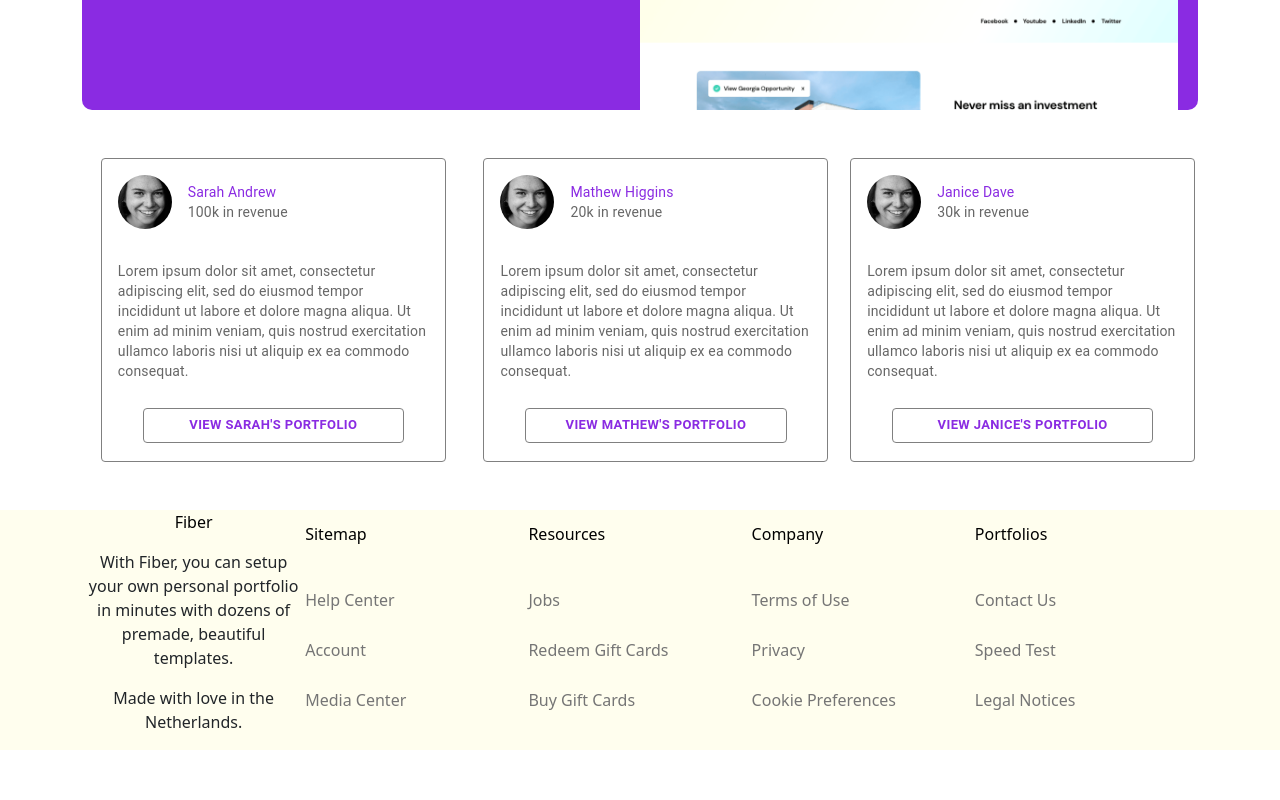
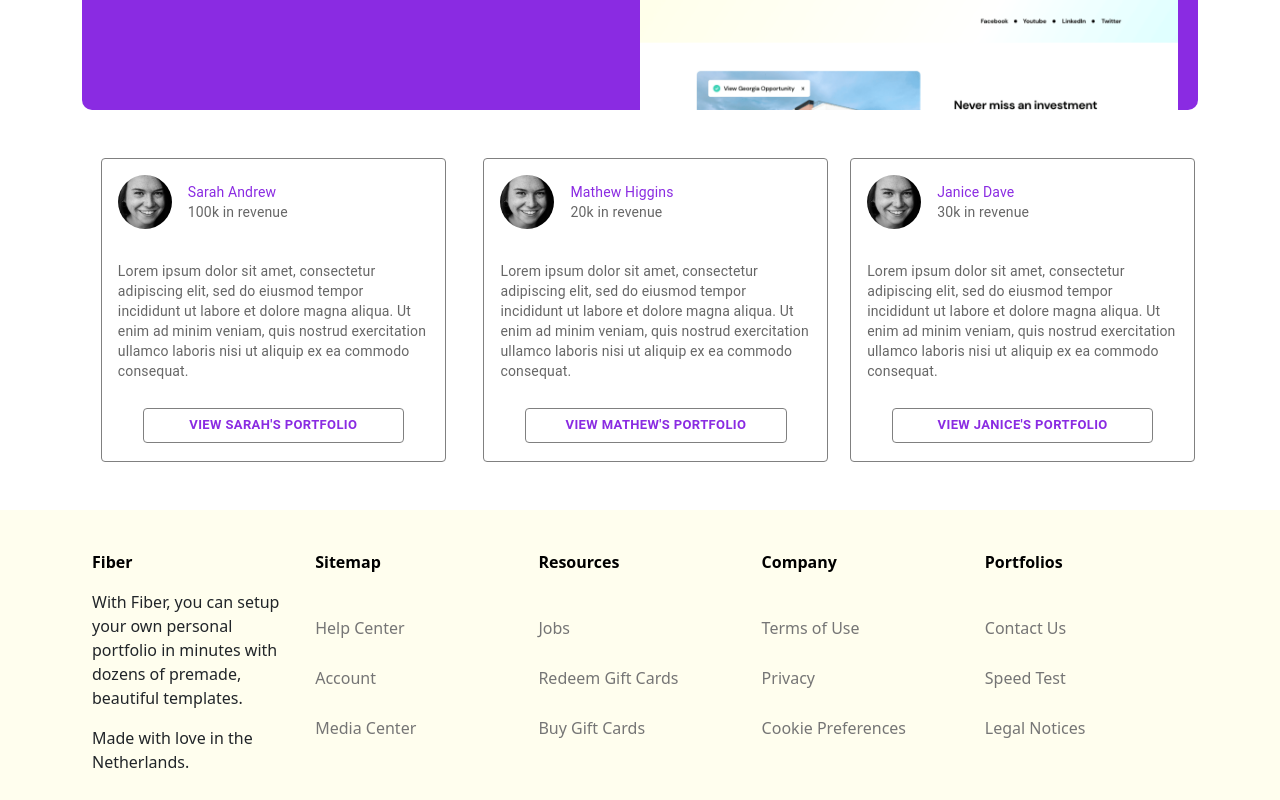
Before and after one commit to Sallehhuddin95/fiber_landing_page, a React (Create React App) app: page / in a window 1280 px wide. Shown: the part 1222-2022 px from the top of the page. Before the commit the page ends 1972 px from the top, so only its background shows below. Built offline with nearby package versions, Linux system fonts and the light colour scheme.

Commit message:
Update footer text
Update footer text

```diff
--- a/src/components/Footer.jsx
+++ b/src/components/Footer.jsx
@@ -21,7 +21,7 @@ export default function FifthSection() {
     <div className="footer-div container">
       <div className="footer-link-div">
         <div className="col-div col-xs-12">
-          <p className="footer-header">Fiber</p>
+          <p className="footer-header text-bold">Fiber</p>
           <p className="">
             With Fiber, you can setup your own personal portfolio in minutes
             with dozens of premade, beautiful templates.
@@ -29,7 +29,7 @@ export default function FifthSection() {
           <p className="">Made with love in the Netherlands.</p>
         </div>
         <div className="col-div col-xs-12">
-          <p className="footer-link footer-header">Sitemap</p>
+          <p className="footer-link footer-header text-bold">Sitemap</p>
 
           <a className="footer-link" href="#">
             Help Center
@@ -44,7 +44,7 @@ export default function FifthSection() {
           </a>
         </div>
         <div className="col-div col-xs-12">
-          <p className="footer-link footer-header">Resources</p>
+          <p className="footer-link footer-header text-bold">Resources</p>
 
           <a className="footer-link" href="#">
             Jobs
@@ -59,7 +59,7 @@ export default function FifthSection() {
           </a>
         </div>
         <div className="col-div col-xs-12">
-          <p className="footer-link footer-header">Company</p>
+          <p className="footer-link footer-header text-bold">Company</p>
 
           <a className="footer-link" href="#">
             Terms of Use
@@ -74,7 +74,7 @@ export default function FifthSection() {
           </a>
         </div>
         <div className="col-div col-xs-12">
-          <p className="footer-link footer-header">Portfolios</p>
+          <p className="footer-link footer-header text-bold">Portfolios</p>
 
           <a className="footer-link" href="#">
             Contact Us
--- a/src/styles/style.css
+++ b/src/styles/style.css
@@ -258,13 +258,16 @@ body {
 .footer-link-div {
   display: flex !important;
   flex-direction: row !important;
-  justify-content: center !important;
+  justify-content: space-around !important;
 }
 
 .col-div {
   display: flex !important;
   flex-direction: column !important;
   justify-content: center !important;
+  height: 100%;
+  text-align: left;
+  padding: 10px !important;
 }
 
 .footer-header {
@@ -274,4 +277,5 @@ body {
 
 .footer-section {
   background-color: #fffeee !important;
+  padding-top: 30px !important;
 }
```
